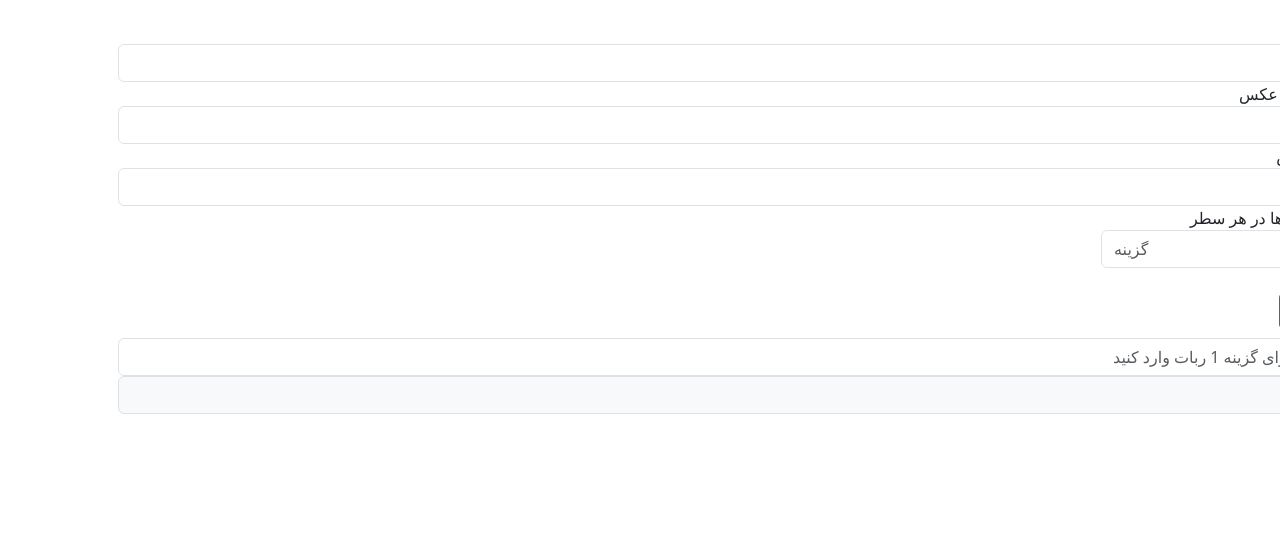
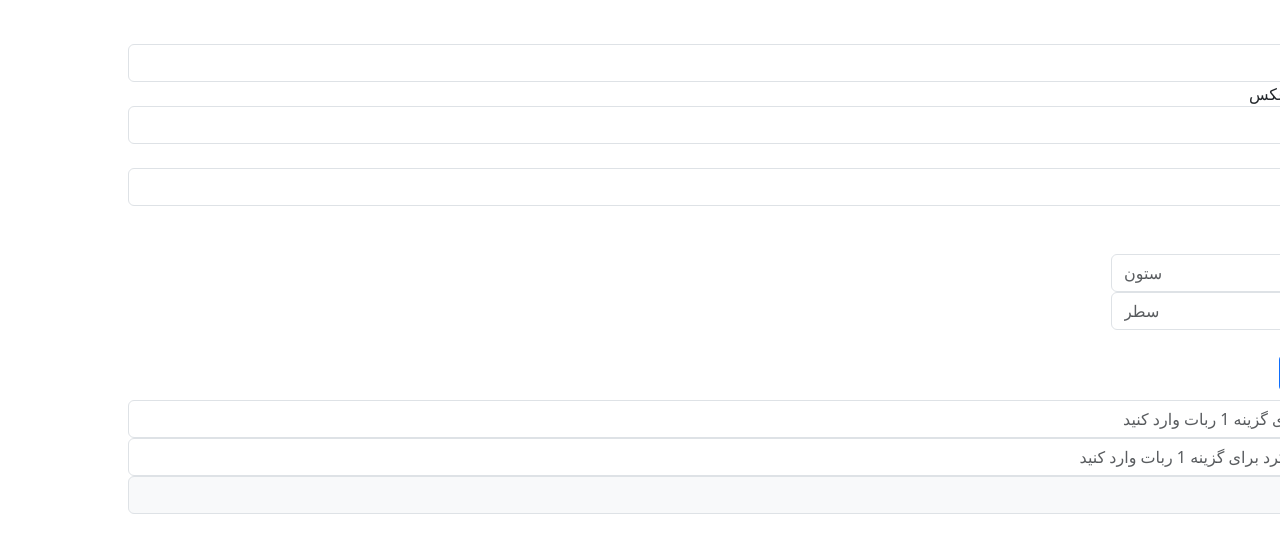
Before and after one commit to Dido2006/rahkar-bootcamp, an Angular app in the folder rahkar-bootcamp/Telegram/: page / in a window 1280 px wide. Shown: the top 552 px of the page. Built offline with nearby package versions, Linux system fonts and the light colour scheme.

Commit message:
data pars to btn items

```diff
--- a/rahkar-bootcamp/Telegram/src/app/srv/telegram.service.ts
+++ b/rahkar-bootcamp/Telegram/src/app/srv/telegram.service.ts
@@ -19,12 +19,12 @@ export class telegramService {
 
 //8888888888888888888888888888888888888888888888888888888888888888
 
-   sendMassageToTelegram(chat_id:number[], text: string,) {
+   sendMassageToTelegram(chat_id:number[], text: string,reply_markup:any) {
     chat_id.forEach(element => {
       var msg = {                //incapsolation data as {chatid:[chatid],text:[textmasage]}
         chat_id: element,
         text: text,
-        reply_markup:{keyboard:[[{text:"BTN",callback_data:"btn"}],[{text:"BTN1",callback_data:"btn1"}]]}
+        reply_markup:{keyboard:reply_markup}
 
       };
       return this.http.post(
--- a/rahkar-bootcamp/Telegram/src/app/telegram/telegram.component.html
+++ b/rahkar-bootcamp/Telegram/src/app/telegram/telegram.component.html
@@ -30,9 +30,10 @@
       id="inputurl"
       type="آدرس کامل عکس دلخواه را جهت ارسال  وارد کنید "
        />
-       </div>
+       </div><label class="sr-only" for="inlineFormInputGroup"> تعداد ستونها</label>
+       </div><label class="sr-only" for="inlineFormInputGroup">   تعداد  سطر</label>
       <div class="col-auto">
-        <label class="sr-only" for="inlineFormInputGroup"> تعداد گزینه ها در هر سطر</label>
+
         <div class="input-group mb-4">
           <div class="input-group-prepend">
             <!-- <div class="input-group-text">add</div>
@@ -40,24 +41,32 @@
           <input
             type="number"
             class="form-control"
+            formControlName="colnumber"
             id="inlineFormInputGroup"
-            placeholder="گزینه"
+            placeholder="ستون"
+          />
+          <input
+            type="number"
+            class="form-control"
+            formControlName="rownumber"
+            id="inlineFormInputGroup"
+            placeholder="سطر"
           />
         </div>
       </div>
       <div class="col-auto">
-        <button type="submit" class="btn btn-primary mb-2">Submit</button>
+        <button type="submit" class="btn btn-primary mb-2">Submit()</button>
       </div>
     </div>
  <div formArrayName="btn">
          <ng-container *ngFor="let item of btn.controls;let i=index;let first=first" [formGroupName]="i">
           <div>
-          <input type="text" formControlName="text" class="form-control col-3" [placeholder]="'یک متن برای گزینه '+[i+1]+' ربات وارد کنید'">
+            <input type="text" formControlName="text"  class="form-control col-3" [placeholder]="'یک متن برای گزینه '+[i+1]+' ربات وارد کنید'">
+            <input type="text" formControlName="callback_data" class="form-control col-3" [placeholder]="'یک کد عملکرد برای گزینه '+[i+1]+' ربات وارد کنید'">
           <span *ngIf="!first" (click)="removeBox(i)" class="input-group-text" id="basic-addon1"><i>-</i></span>
           <span *ngIf="first" (click)="addBox()" class="input-group-text" id="basic-addon1"><i></i>+</span>
         </div>
       </ng-container>
     </div>
-  </div>
   </form>
 </div>
--- a/rahkar-bootcamp/Telegram/src/app/telegram/telegram.component.ts
+++ b/rahkar-bootcamp/Telegram/src/app/telegram/telegram.component.ts
@@ -24,25 +24,33 @@ export class TelegramComponent {
       massage:'',//['',Validators.required],
       picurl:'',
       picname:'',
+      rownumber: Number,
+      colnumber: Number,
       btn:this.formbuilder.array([])
+
     });
     listFormatDecorator(list:any[]){
-      var finalArray:any=[]
+      this.btn.removeAt(0);// ngoinit made an emty item an it most be removed
+
+      console.log(list);
+
+      var arrayofarray:any=[]
+
+      for (let i = 0; i < this.form.value.rownumber; i++) {
+        const rowArray = list.slice(i * this.form.value.colnumber, (i + 1) * this.form.value.colnumber);
+        arrayofarray.push(rowArray);
+      }
         list.forEach((btn,i) => {
-        finalArray.push(
+        arrayofarray.push(
           [
-            {text:btn.name,callback_data:btn.name}
+           {text:btn.name,callback_data:btn.name}
           ]
         )
 
       });
-      return finalArray;
-
-    }
-
-
-
-    get btn():FormArray{
+      return arrayofarray;
+}
+get btn():FormArray{
       return this.form.get('btn') as FormArray;}
 
     addBox(){//console.log(`addNewBox`);
@@ -55,11 +63,14 @@ export class TelegramComponent {
    this.btn.removeAt(index);}
 
     onSubmit(){
-      //  this.Sendmsg();
-        this.SendPhoto();
+       this.Sendmsg();
+       this.SendPhoto();
+
     }
   Sendmsg(){
-    this.telegram.sendMassageToTelegram(this.chatids,this.form.value.massage)   //parss data directly from formbuilder
+    let btns=this.listFormatDecorator(this.btn.value)
+    console.log(btns);
+   // this.telegram.sendMassageToTelegram(this.chatids,this.form.value.massage,btns)   //parss data directly from formbuilder
   }
   SendPhoto(){
   // var data={
@@ -69,6 +80,6 @@ export class TelegramComponent {
     // photourl:`https://upload.wikimedia.org/wikipedia/commons/4/47/PNG_transparency_demonstration_1.png`
    // }
 
-  return this.telegram.sendPhotoToTelegram(this.chatids,this.form.value.picurl,this.form.value.picname)    //parss data directly from formbuilder
+ // return this.telegram.sendPhotoToTelegram(this.chatids,this.form.value.picurl,this.form.value.picname)    //parss data directly from formbuilder
 }
 }
```
